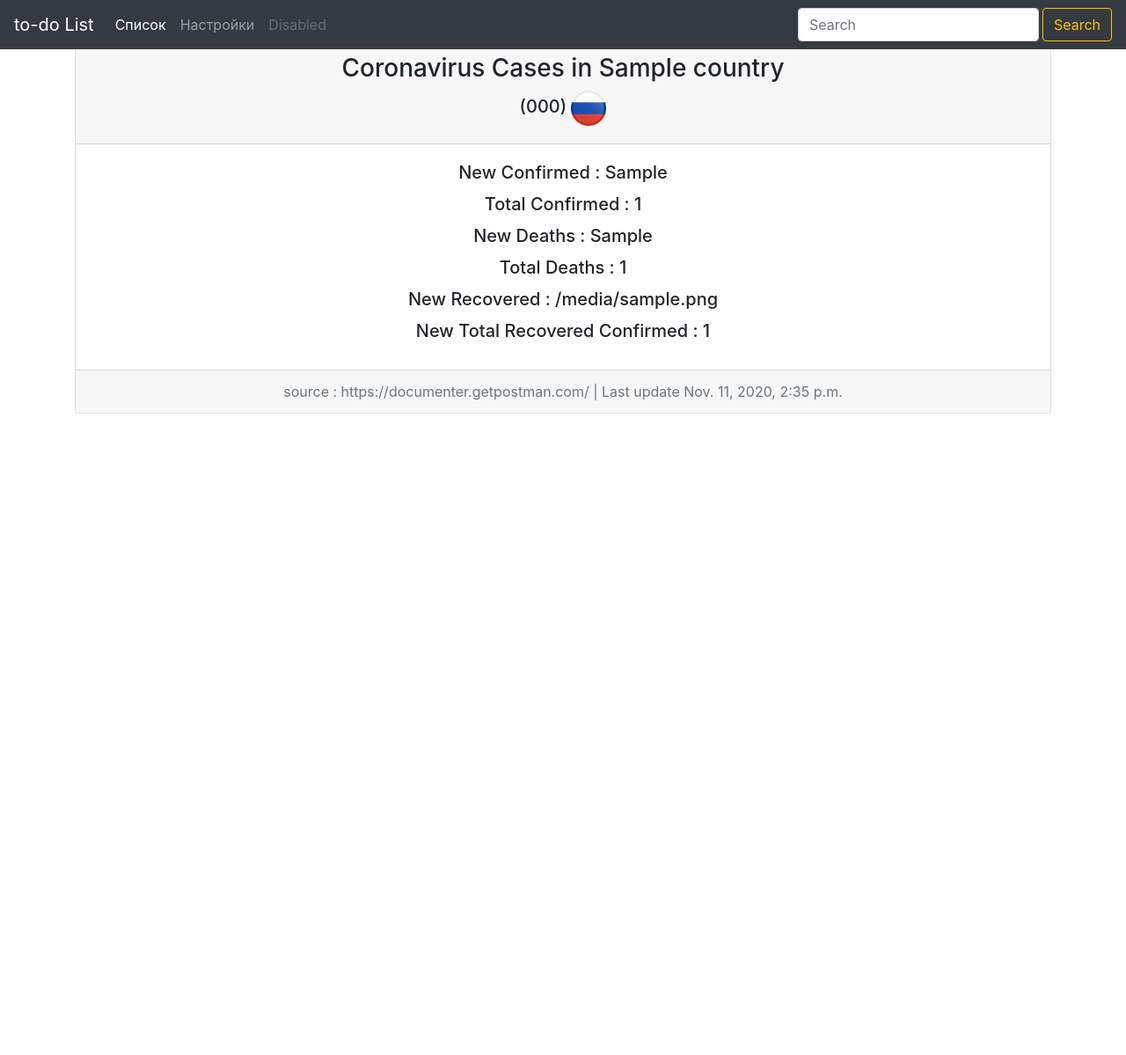
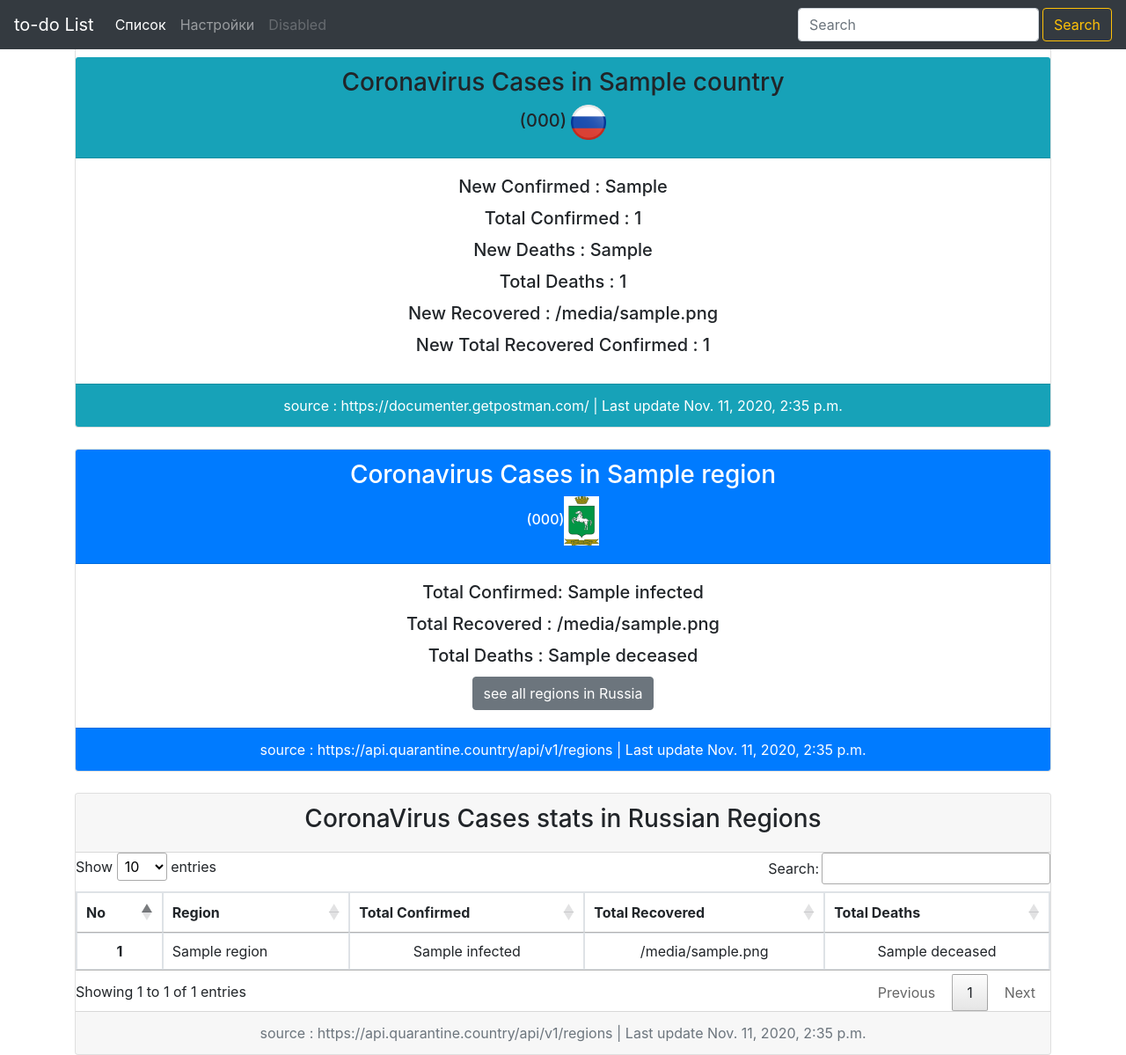
Before and after one commit to victoreric/To-do_list, a Django app: page / in a window 1280 px wide. Shown: the whole page at 88% size. Before the commit the page ends 470 px from the top, so only its background shows below. Run offline with Django 3.2, Linux system fonts and the light colour scheme; a database or web service that is not in the repository returns one stand-in record (values such as "Sample title"); data that the repository does not hold is empty; some libraries are stand-ins or nearby versions.

Commit message:
added cov19tomsk, cov19allregion

```diff
--- a/todolist/mysite/views.py
+++ b/todolist/mysite/views.py
@@ -28,9 +28,35 @@ def index(request):
 
     update = datetime.now()-timedelta(days=1)
 
+    response2= requests.get("https://api.apify.com/v2/key-value-stores/1brJ0NLbQaJKPTWMO/records/LATEST?disableRedirect=true")
+
+    datarusia= response2.json()
+    infectedByRegion=(datarusia['infectedByRegion'])
+    tomsk = (infectedByRegion[32])
+    case3 = []
+    result3 = {}
+    result3['region'] = tomsk['region']
+    result3['isoCode'] = tomsk['isoCode']
+    result3['infected'] = tomsk['infected']
+    result3['recovered'] = tomsk['recovered']
+    result3['deceased'] = tomsk['deceased']
+    case3.append(result3)
+
+    case4 =[]
+    for reg in infectedByRegion:
+        result4={}
+        result4['region'] = reg['region']
+        result4['infected'] = reg['infected']
+        result4['recovered'] = reg['recovered']
+        result4['deceased'] = reg['deceased']
+        case4.append(result4)
+
+
     context = {
         'Title' : 'Home',
         'case2' : case2,
+        'case3' : case3,
+        'case4': case4,
         'update' : update,
     }
     return render(request,'index.html', context)
--- a/todolist/templates/index.html
+++ b/todolist/templates/index.html
@@ -8,6 +8,9 @@
 
     <!-- Bootstrap CSS -->
     <link rel="stylesheet" href="https://cdn.jsdelivr.net/npm/bootstrap@4.5.3/dist/css/bootstrap.min.css" integrity="sha384-TX8t27EcRE3e/ihU7zmQxVncDAy5uIKz4rEkgIXeMed4M0jlfIDPvg6uqKI2xXr2" crossorigin="anonymous">
+
+     <!-- CSS datatables -->
+     <link rel="stylesheet" type="text/css" href="https://cdn.datatables.net/v/bs4/dt-1.10.22/datatables.min.css"/>
 
     <title>{{Title}}</title>
   </head>
@@ -44,10 +47,11 @@
 </nav>
 <!-- end navbar -->
 
+<!-- containts -->
     <div class="container mt-5">
-
-      <div class="card text-center">
-        <div class="card-header">
+    <!-- cov19 russia -->
+      <div class="card text-center pt-3">
+        <div class="card-header bg-info">
           {% for rusCov19 in case2 %}
           <h3>Coronavirus Cases in {{rusCov19.Country}}</h3> <h5>({{rusCov19.CountryCode}}) <img width ="40px"src="{% static 'russia-flag.png' %}"></h5>
         </div>
@@ -64,22 +68,82 @@
 
           <!-- <a href="#" class="btn btn-primary">Go somewhere</a> -->
         </div>
-        <div class="card-footer text-muted">
+        <div class="card-footer text-muted-white bg-info text-white">
           source : https://documenter.getpostman.com/  | Last update {{update}}
         </div>
         {% endfor %}
       </div>
+      <!-- end cov19 russia -->
+
+      <!-- cov19 tomsk -->
+      {% for Cov19Tomsk in case3 %}
+      <div class="card text-center mt-4">
+        <div class="card-header  bg-primary text-white">
+          <h3>Coronavirus Cases in {{Cov19Tomsk.region}}</h3>
+          <h6>({{Cov19Tomsk.isoCode}})<img width ="40px"src="{% static 'tomsk-flag.png' %}"></h6>
+        </div>
+        <div class="card-body">
+          <h5 class="card-title">Total Confirmed: {{Cov19Tomsk.infected}} </h5>
+          <h5 class="card-title">Total Recovered : {{Cov19Tomsk.recovered}}</h5>
+          <h5 class="card-title">Total Deaths : {{Cov19Tomsk.deceased}}</h5>
+          <!-- <p class="card-text">With supporting text below as a natural lead-in to additional content.</p> -->
+          <a href="#region" class="btn btn-secondary">see all regions in Russia</a>
+        </div>
+        <div class="card-footer text-muted-white text-white  bg-primary">
+          source : https://api.quarantine.country/api/v1/regions  | Last update {{update}}
+        </div>
+      </div>
+      {% endfor %}
+      <!-- end cov19 tomsk -->
 
 
+      <!-- cov19 allregions -->
+      <div id ="region" class="card text-center mt-4">
+        <div class="card-header">
+         <h3> CoronaVirus Cases stats in Russian Regions </h3>
+        </div>
 
+        <table id ="example"  class="table table-hover table-bordered table-sm">
+          <thead>
+            <tr>
+              <th scope="col">No</th>
+              <th scope="col">Region</th>
+              <th scope="col">Total Confirmed</th>
+              <th scope="col">Total Recovered</th>
+              <th scope="col">Total Deaths</th>
+            </tr>
+          </thead>
+          <tbody>
+            {% for allRegion in case4 %}
+            <tr>
+              <th scope="row">{{forloop.counter}}</th>
+              <td class="text-left">{{allRegion.region}}</td>
+              <td>{{allRegion.infected}}</td>
+              <td>{{allRegion.recovered}}</td>
+              <td>{{allRegion.deceased}}</td>
+            </tr>
+            {% endfor %}
+          </tbody>
+        </table>
 
+        <div class="card-footer text-muted">
+          source : https://api.quarantine.country/api/v1/regions  | Last update {{update}}
+        </div>
+      </div>
+      <!-- end cov19 allregions -->
 </div>
-
-
-
+<!-- end containts -->
     <script src="https://code.jquery.com/jquery-3.5.1.slim.min.js" integrity="sha384-DfXdz2htPH0lsSSs5nCTpuj/zy4C+OGpamoFVy38MVBnE+IbbVYUew+OrCXaRkfj" crossorigin="anonymous"></script>
     <script src="https://cdn.jsdelivr.net/npm/bootstrap@4.5.3/dist/js/bootstrap.bundle.min.js" integrity="sha384-ho+j7jyWK8fNQe+A12Hb8AhRq26LrZ/JpcUGGOn+Y7RsweNrtN/tE3MoK7ZeZDyx" crossorigin="anonymous"></script>
 
+    <!-- javascript datatables -->
+    <script type="text/javascript" src="https://cdn.datatables.net/v/bs4/dt-1.10.22/datatables.min.js"></script>
+
+    <script>
+      $(document).ready(function(){
+          $('#example').DataTable();
+      });
+  </script>
 
   </body>
 </html>
```
Also changed, not shown: todolist/static/tomsk-flag.png (added).
